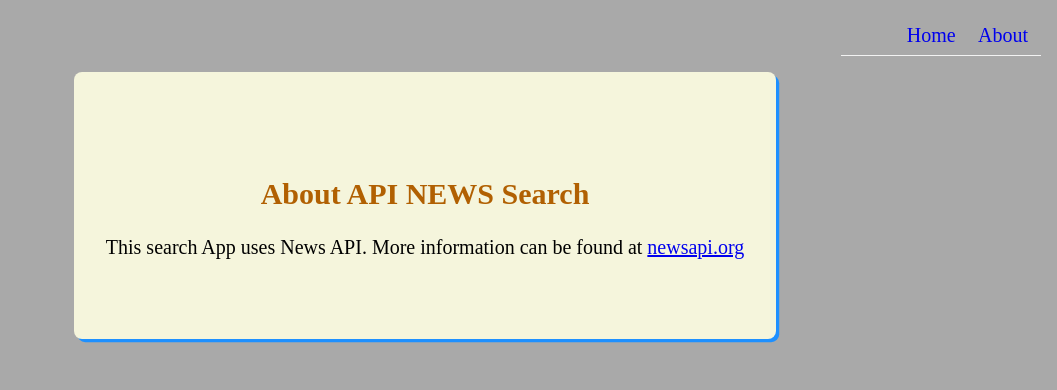
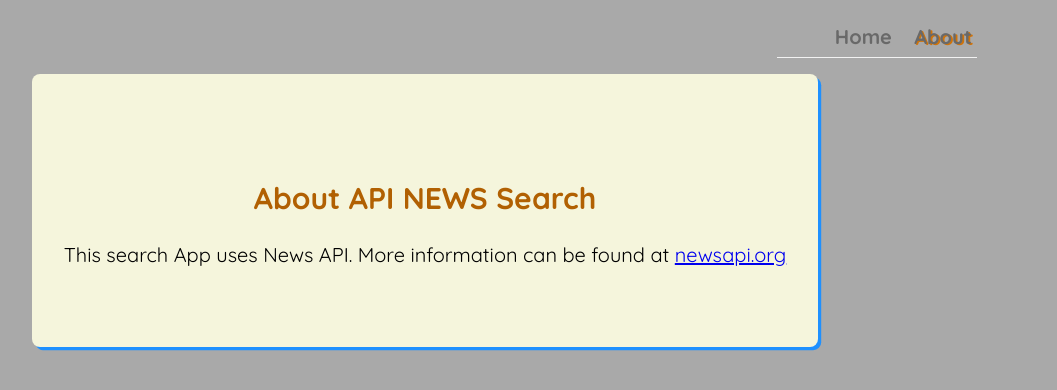
Before and after one commit to ML6503/react-components, a React app: page /about in a window 1280 px wide. Shown: the top 390 px of the page, without its empty margins (215-1272 px from the left). Built offline with nearby package versions, Linux system fonts and the light colour scheme.

Commit message:
feat: set navlinks and active link + reload secondary page pro settled

```diff
--- a/src/App.tsx
+++ b/src/App.tsx
@@ -10,10 +10,10 @@
       <div>
           <Navigation />
           <Switch>
-              <Route exact path='/'>
+              <Route exact path="/">
                 <NewsPage />
               </Route>
-              <Route path='/about'>
+              <Route path="/about">
                 <About />
               </Route>
           </Switch>
--- a/src/app.css
+++ b/src/app.css
@@ -1,7 +1,11 @@
+
+@import url('https://fonts.googleapis.com/css2?family=Quicksand:wght@300;400;500;600;700&display=swap');
+
 body {
     font-size: 20px;
     background-color: #a9a9a9;
     /* background-color:#d3d3d3 ; */
+    font-family: "Quicksand", Arial, Helvetica, sans-serif;
 }
 
 p, h3 {
@@ -79,7 +83,7 @@
   }
 
 .navigation-wrapper {
-    padding: 1rem;
+    padding: 1rem 5rem;
 }
 
 .navigation {
@@ -87,16 +91,25 @@
   max-width: 10rem;
   margin: 0  0  0 auto;
   border-bottom: 0.05rem solid #f2f2f2;
+
 }
+
 
 .navigation a {
     margin-left: 0.8rem;
     text-decoration: none;
     padding: 0.3rem;
+    color:  #696969;
+    font-weight: bold;
   }
 
   .navigation a:hover {
     color:#b16002
+  }
+
+  .navigation .active-link {
+    /* color:#b16002; */
+    text-shadow: 0.1rem 0.1rem #cf730a;
   }
 
   .about-page {
--- a/src/components/navigation.tsx
+++ b/src/components/navigation.tsx
@@ -1,18 +1,33 @@
 import React from "react";
-import { Link } from 'react-router-dom';
+import { Link, useRouteMatch } from 'react-router-dom';
 import '../app.css';
+import { NavLinkProps } from "../utils/interface";
 
-const Navigation = (): JSX.Element => (
+const  NavLink = ({ label, to, activeOnlyWhenExact }: NavLinkProps) => {
+  let match = useRouteMatch({
+    path: to,
+    exact: activeOnlyWhenExact
+  });
+
+  return (
+    <li >
+      <Link className={match ? "active-link" : ""} to={to}>{label}</Link>
+    </li>
+  );
+}
+const Navigation = (): JSX.Element => {
+
+  return (
     <nav className="navigation-wrapper">
         <ul className="navigation flex-center">
-          <li>
-            <Link to="/">Home</Link>
-          </li>
-          <li>
-            <Link to="/about">About</Link>
-          </li>
+          <NavLink
+          activeOnlyWhenExact={true}
+          to="/"
+          label="Home" />
+          <NavLink to="/about" label="About"/>
         </ul>
     </nav>
-);
+  );
+};
 
 export default Navigation;
--- a/src/components/searchBar/search.tsx
+++ b/src/components/searchBar/search.tsx
@@ -62,8 +62,10 @@
   ]);
 
   useEffect(() => {
+    const abortCont = new AbortController();
+
     if (urlQuery) {
-      fetch(urlQuery)
+      fetch(urlQuery, { signal: abortCont.signal })
         .then((res) => {
           if (!res.ok) {
             throw Error('API news server status: Not reachable');
@@ -80,8 +82,11 @@
           setErrorHttp(null);
         })
         .catch((err) => {
-          setIsLoading(false);
-          setErrorHttp(err.message);
+          if(err.name !== 'AbortError') {
+            setIsLoading(false);
+            setErrorHttp(err.message);
+          }
+
         });
     }
   }, [urlQuery]);
--- a/src/utils/interface.ts
+++ b/src/utils/interface.ts
@@ -70,3 +70,9 @@
   setSortValue: React.Dispatch<React.SetStateAction<string>>;
   selectOptions: Array<string>;
 }
+
+export interface NavLinkProps {
+  label: string;
+  to: string;
+  activeOnlyWhenExact?: boolean
+}
--- a/webpack.config.js
+++ b/webpack.config.js
@@ -19,11 +19,13 @@
     // filename: '[name].[contenthash].js',
     filename: 'bundle.js',
     assetModuleFilename: 'assets/[hash][ext]',
+    publicPath: '/'
   },
   devtool: 'source-map',
   devServer: {
     open: true,
     host: "localhost",
+    historyApiFallback: true,
   },
   plugins: [
     new HtmlWebpackPlugin({
```
